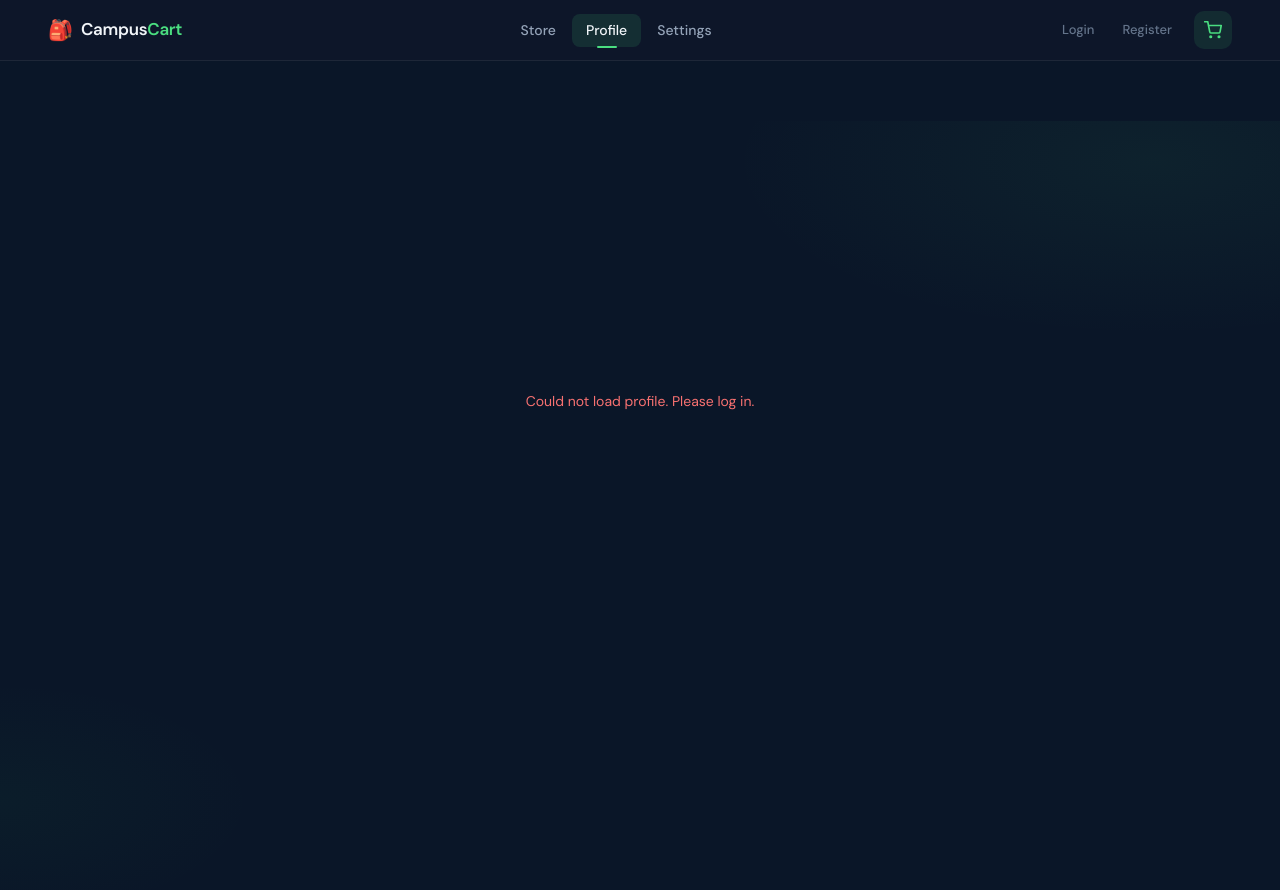
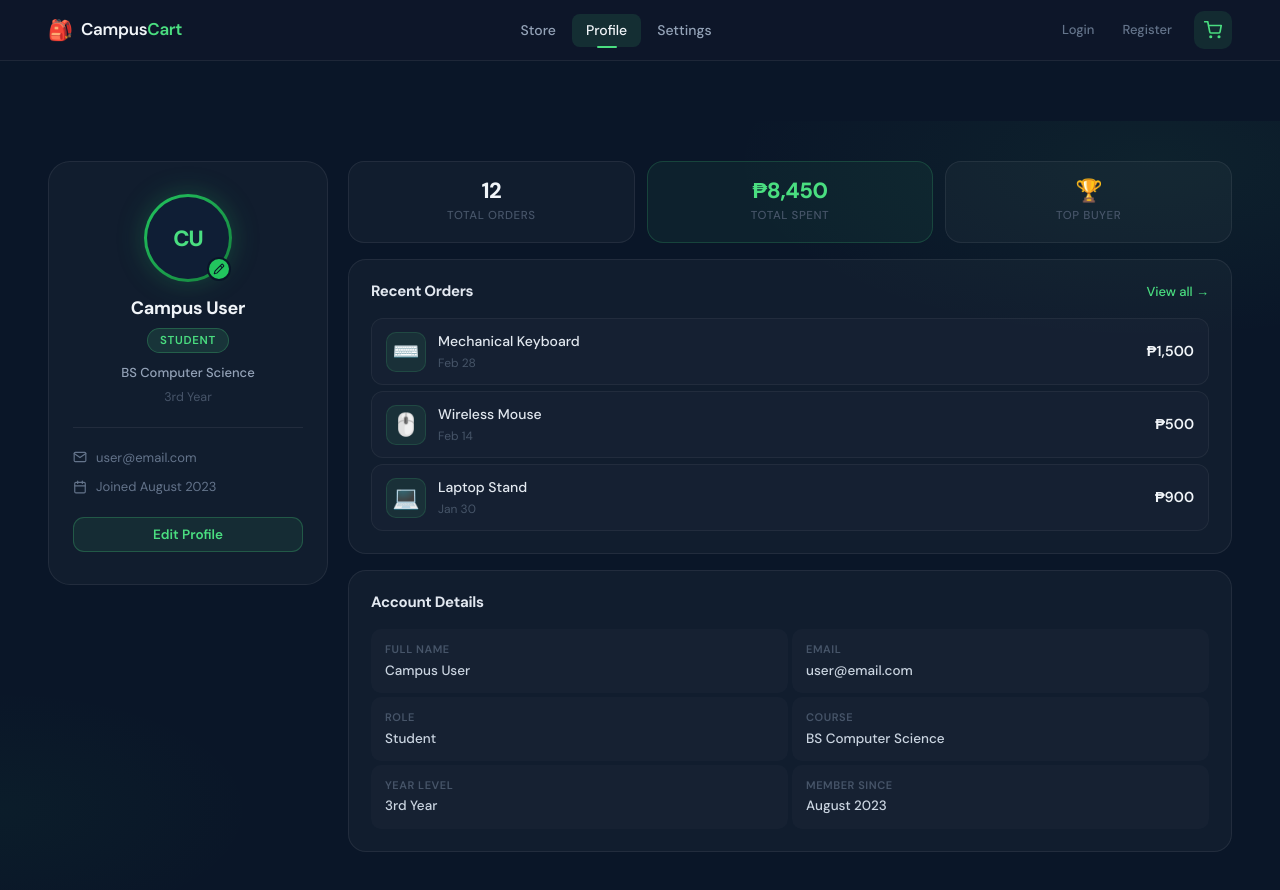
Before and after one commit to jusferjay/campuscart, a React (Vite) app: page /profile in a window 1280 px wide. Shown: the top 890 px of the page. Built offline with nearby package versions, Linux system fonts and the light colour scheme.

Commit message:
Update Profile Page

```diff
--- a/src/pages/Profile.jsx
+++ b/src/pages/Profile.jsx
@@ -1,6 +1,17 @@
-import { useState, useRef, useEffect } from "react";
-import { supabase } from "../supabaseclient";
+import { useState, useRef } from "react";
 import "./Profile.css";
+
+const initialProfile = {
+  firstName: "Campus",
+  lastName: "User",
+  email: "user@email.com",
+  role: "Student",
+  course: "BS Computer Science",
+  year: "3rd Year",
+  joined: "August 2023",
+  orders: 12,
+  spent: 8450,
+};
 
 const recentActivity = [
   { emoji: "⌨️", item: "Mechanical Keyboard", date: "Feb 28", price: 1500 },
@@ -9,58 +20,21 @@ const recentActivity = [
 ];
 
 function Profile() {
-  const [profile, setProfile] = useState(null);
+  const [profile, setProfile] = useState(initialProfile);
   const [avatarSrc, setAvatarSrc] = useState(null);
   const [modalOpen, setModalOpen] = useState(false);
-  const [form, setForm] = useState({});
-  const [loading, setLoading] = useState(true);
-  const [saving, setSaving] = useState(false);
-  const [toast, setToast] = useState({ show: false, message: "", type: "success" });
+  const [toast, setToast] = useState({ show: false, message: "" });
+  const [form, setForm] = useState({ ...initialProfile });
   const avatarInputRef = useRef(null);
   const toastTimer = useRef(null);
 
-  // ── Load profile on mount ──
-  useEffect(() => {
-    fetchProfile();
-  }, []);
+  const fullName = `${profile.firstName} ${profile.lastName}`;
+  const initials = `${profile.firstName[0] || ""}${profile.lastName[0] || ""}`.toUpperCase();
 
-  async function fetchProfile() {
-    setLoading(true);
-    try {
-      const { data: { user }, error: authError } = await supabase.auth.getUser();
-      if (authError || !user) throw new Error("Not authenticated. Please log in.");
-
-      const { data, error } = await supabase
-        .from("profiles")
-        .select("*")
-        .eq("id", user.id)
-        .single();
-
-      if (error) throw error;
-
-      setProfile(data);
-      setForm(data);
-
-      if (data.avatar_url) {
-        const { data: urlData } = supabase.storage
-          .from("avatars")
-          .getPublicUrl(data.avatar_url);
-        setAvatarSrc(urlData.publicUrl);
-      }
-    } catch (err) {
-      showToast(err.message || "Failed to load profile.", "error");
-    } finally {
-      setLoading(false);
-    }
-  }
-
-  function showToast(message, type = "success") {
+  function showToast(message) {
     clearTimeout(toastTimer.current);
-    setToast({ show: true, message, type });
-    toastTimer.current = setTimeout(
-      () => setToast({ show: false, message: "", type: "success" }),
-      2800
-    );
+    setToast({ show: true, message });
+    toastTimer.current = setTimeout(() => setToast({ show: false, message: "" }), 2800);
   }
 
   function openModal() {
@@ -77,101 +51,26 @@ function Profile() {
     setForm((prev) => ({ ...prev, [name]: value }));
   }
 
-  // ── Save profile ──
-  async function handleSave() {
-    setSaving(true);
-    try {
-      const { data: { user } } = await supabase.auth.getUser();
-
-      const updates = {
-        id: user.id,
-        first_name: form.first_name,
-        last_name: form.last_name,
-        email: form.email,
-        role: form.role,
-        course: form.course,
-        year_level: form.year_level,
-        updated_at: new Date().toISOString(),
-      };
-
-      const { error } = await supabase
-        .from("profiles")
-        .upsert(updates);
-
-      if (error) throw error;
-
-      setProfile((prev) => ({ ...prev, ...updates }));
-      closeModal();
-      showToast("Profile updated successfully!");
-    } catch (err) {
-      showToast(err.message || "Failed to save profile.", "error");
-    } finally {
-      setSaving(false);
-    }
+  function handleSave() {
+    setProfile({ ...form });
+    closeModal();
+    showToast("Profile updated successfully!");
   }
 
-  // ── Upload avatar ──
-  async function handleAvatarChange(e) {
+  function handleAvatarClick() {
+    avatarInputRef.current?.click();
+  }
+
+  function handleAvatarChange(e) {
     const file = e.target.files[0];
     if (!file) return;
+    const reader = new FileReader();
+    reader.onload = (ev) => {
+      setAvatarSrc(ev.target.result);
+      showToast("Profile photo updated!");
+    };
+    reader.readAsDataURL(file);
     e.target.value = "";
-
-    try {
-      const { data: { user } } = await supabase.auth.getUser();
-      const ext = file.name.split(".").pop();
-      const filePath = `${user.id}/avatar.${ext}`;
-
-      const { error: uploadError } = await supabase.storage
-        .from("avatars")
-        .upload(filePath, file, { upsert: true });
-
-      if (uploadError) throw uploadError;
-
-      const { error: dbError } = await supabase
-        .from("profiles")
-        .update({ avatar_url: filePath, updated_at: new Date().toISOString() })
-        .eq("id", user.id);
-
-      if (dbError) throw dbError;
-
-      const { data: urlData } = supabase.storage
-        .from("avatars")
-        .getPublicUrl(filePath);
-
-      setAvatarSrc(urlData.publicUrl + `?t=${Date.now()}`);
-      setProfile((prev) => ({ ...prev, avatar_url: filePath }));
-      showToast("Profile photo updated!");
-    } catch (err) {
-      showToast(err.message || "Failed to upload photo.", "error");
-    }
-  }
-
-  const fullName = profile
-    ? `${profile.first_name || ""} ${profile.last_name || ""}`.trim()
-    : "";
-  const initials = profile
-    ? `${profile.first_name?.[0] || ""}${profile.last_name?.[0] || ""}`.toUpperCase()
-    : "?";
-
-  if (loading) {
-    return (
-      <div className="profile-page">
-        <div className="profile-loading">
-          <div className="loading-spinner" />
-          <p>Loading profile…</p>
-        </div>
-      </div>
-    );
-  }
-
-  if (!profile) {
-    return (
-      <div className="profile-page">
-        <div className="profile-loading">
-          <p style={{ color: "#f87171" }}>Could not load profile. Please log in.</p>
-        </div>
-      </div>
-    );
   }
 
   return (
@@ -181,11 +80,7 @@ function Profile() {
         {/* Left Column */}
         <div className="profile-left">
           <div className="avatar-card">
-            <div
-              className="avatar-ring"
-              onClick={() => avatarInputRef.current?.click()}
-              title="Click to upload photo"
-            >
+            <div className="avatar-ring" onClick={handleAvatarClick} title="Click to upload photo">
               <div className="avatar-circle">
                 {avatarSrc
                   ? <img src={avatarSrc} alt="avatar" className="avatar-img" />
@@ -205,10 +100,10 @@ function Profile() {
               onChange={handleAvatarChange}
             />
 
-            <h2 className="profile-name">{fullName || "—"}</h2>
-            <span className="role-badge">{profile.role || "Student"}</span>
-            <p className="profile-course">{profile.course || "—"}</p>
-            <p className="profile-year">{profile.year_level || "—"}</p>
+            <h2 className="profile-name">{fullName}</h2>
+            <span className="role-badge">{profile.role}</span>
+            <p className="profile-course">{profile.course}</p>
+            <p className="profile-year">{profile.year}</p>
 
             <div className="profile-divider" />
 
@@ -218,7 +113,7 @@ function Profile() {
                   <path d="M4 4h16c1.1 0 2 .9 2 2v12c0 1.1-.9 2-2 2H4c-1.1 0-2-.9-2-2V6c0-1.1.9-2 2-2z"/>
                   <polyline points="22,6 12,13 2,6"/>
                 </svg>
-                <span>{profile.email || "—"}</span>
+                <span>{profile.email}</span>
               </div>
               <div className="meta-row">
                 <svg width="14" height="14" viewBox="0 0 24 24" fill="none" stroke="currentColor" strokeWidth="2" strokeLinecap="round" strokeLinejoin="round">
@@ -227,10 +122,7 @@ function Profile() {
                   <line x1="8" y1="2" x2="8" y2="6"/>
                   <line x1="3" y1="10" x2="21" y2="10"/>
                 </svg>
-                <span>Joined {profile.created_at
-                  ? new Date(profile.created_at).toLocaleDateString("en-US", { month: "long", year: "numeric" })
-                  : "—"}
-                </span>
+                <span>Joined {profile.joined}</span>
               </div>
             </div>
 
@@ -241,13 +133,14 @@ function Profile() {
         {/* Right Column */}
         <div className="profile-right">
 
+          {/* Stats */}
           <div className="stats-row">
             <div className="stat-card">
-              <span className="stat-value">{profile.total_orders ?? 0}</span>
+              <span className="stat-value">{profile.orders}</span>
               <span className="stat-label">Total Orders</span>
             </div>
             <div className="stat-card accent">
-              <span className="stat-value">₱{(profile.total_spent ?? 0).toLocaleString()}</span>
+              <span className="stat-value">₱{profile.spent.toLocaleString()}</span>
               <span className="stat-label">Total Spent</span>
             </div>
             <div className="stat-card">
@@ -256,6 +149,7 @@ function Profile() {
             </div>
           </div>
 
+          {/* Recent Activity */}
           <div className="section-card">
             <div className="section-header">
               <h3 className="section-title">Recent Orders</h3>
@@ -263,7 +157,11 @@ function Profile() {
             </div>
             <div className="activity-list">
               {recentActivity.map((act, i) => (
-                <div key={i} className="activity-item" style={{ animationDelay: `${i * 80}ms` }}>
+                <div
+                  key={i}
+                  className="activity-item"
+                  style={{ animationDelay: `${i * 80}ms` }}
+                >
                   <div className="activity-icon">{act.emoji}</div>
                   <div className="activity-info">
                     <span className="activity-name">{act.item}</span>
@@ -275,20 +173,19 @@ function Profile() {
             </div>
           </div>
 
+          {/* Account Details */}
           <div className="section-card">
             <div className="section-header">
               <h3 className="section-title">Account Details</h3>
             </div>
             <div className="details-grid">
               {[
-                { label: "Full Name", value: fullName || "—" },
-                { label: "Email", value: profile.email || "—" },
-                { label: "Role", value: profile.role || "—" },
-                { label: "Course", value: profile.course || "—" },
-                { label: "Year Level", value: profile.year_level || "—" },
-                { label: "Member Since", value: profile.created_at
-                  ? new Date(profile.created_at).toLocaleDateString("en-US", { month: "long", year: "numeric" })
-                  : "—" },
+                { label: "Full Name", value: fullName },
+                { label: "Email", value: profile.email },
+                { label: "Role", value: profile.role },
+                { label: "Course", value: profile.course },
+                { label: "Year Level", value: profile.year },
+                { label: "Member Since", value: profile.joined },
               ].map(({ label, value }) => (
                 <div key={label} className="detail-item">
                   <span className="detail-label">{label}</span>
@@ -309,25 +206,28 @@ function Profile() {
               <h3 className="modal-title">Edit Profile</h3>
               <button className="modal-close" onClick={closeModal}>×</button>
             </div>
+
             <div className="modal-form">
               <div className="form-row-grid">
                 <div className="form-field">
                   <label>First Name</label>
-                  <input name="first_name" value={form.first_name || ""} onChange={handleFormChange} placeholder="First name" />
+                  <input name="firstName" value={form.firstName} onChange={handleFormChange} placeholder="First name" />
                 </div>
                 <div className="form-field">
                   <label>Last Name</label>
-                  <input name="last_name" value={form.last_name || ""} onChange={handleFormChange} placeholder="Last name" />
+                  <input name="lastName" value={form.lastName} onChange={handleFormChange} placeholder="Last name" />
                 </div>
               </div>
+
               <div className="form-field">
                 <label>Email</label>
-                <input name="email" type="email" value={form.email || ""} onChange={handleFormChange} placeholder="Email address" />
+                <input name="email" type="email" value={form.email} onChange={handleFormChange} placeholder="Email address" />
               </div>
+
               <div className="form-row-grid">
                 <div className="form-field">
                   <label>Role</label>
-                  <select name="role" value={form.role || "Student"} onChange={handleFormChange}>
+                  <select name="role" value={form.role} onChange={handleFormChange}>
                     <option value="Student">Student</option>
                     <option value="Faculty">Faculty</option>
                     <option value="Staff">Staff</option>
@@ -335,7 +235,7 @@ function Profile() {
                 </div>
                 <div className="form-field">
                   <label>Year Level</label>
-                  <select name="year_level" value={form.year_level || "1st Year"} onChange={handleFormChange}>
+                  <select name="year" value={form.year} onChange={handleFormChange}>
                     <option value="1st Year">1st Year</option>
                     <option value="2nd Year">2nd Year</option>
                     <option value="3rd Year">3rd Year</option>
@@ -344,27 +244,25 @@ function Profile() {
                   </select>
                 </div>
               </div>
+
               <div className="form-field">
                 <label>Course</label>
-                <input name="course" value={form.course || ""} onChange={handleFormChange} placeholder="Course / Program" />
+                <input name="course" value={form.course} onChange={handleFormChange} placeholder="Course / Program" />
               </div>
+
               <div className="modal-actions">
-                <button className="btn-cancel" onClick={closeModal} disabled={saving}>Cancel</button>
-                <button className="btn-save" onClick={handleSave} disabled={saving}>
-                  {saving ? "Saving…" : "Save Changes"}
-                </button>
+                <button className="btn-cancel" onClick={closeModal}>Cancel</button>
+                <button className="btn-save" onClick={handleSave}>Save Changes</button>
               </div>
             </div>
           </div>
         </div>
       )}
 
-      {/* Toast */}
-      <div className={`toast-notification ${toast.show ? "toast-visible" : ""} ${toast.type === "error" ? "toast-error" : ""}`}>
+      {/* Toast Notification */}
+      <div className={`toast-notification ${toast.show ? "toast-visible" : ""}`}>
         <svg width="14" height="14" viewBox="0 0 16 16" fill="currentColor">
-          {toast.type === "error"
-            ? <path d="M8 16A8 8 0 108 0a8 8 0 000 16zm-.75-5.25a.75.75 0 001.5 0v-4.5a.75.75 0 00-1.5 0v4.5zm.75 2.5a.875.875 0 100-1.75.875.875 0 000 1.75z"/>
-            : <path d="M8 16A8 8 0 108 0a8 8 0 000 16zm3.78-9.72a.75.75 0 00-1.06-1.06L6.75 9.19 5.28 7.72a.75.75 0 00-1.06 1.06l2 2a.75.75 0 001.06 0l4.5-4.5z"/>}
+          <path d="M8 16A8 8 0 108 0a8 8 0 000 16zm3.78-9.72a.75.75 0 00-1.06-1.06L6.75 9.19 5.28 7.72a.75.75 0 00-1.06 1.06l2 2a.75.75 0 001.06 0l4.5-4.5z"/>
         </svg>
         {toast.message}
       </div>
```
